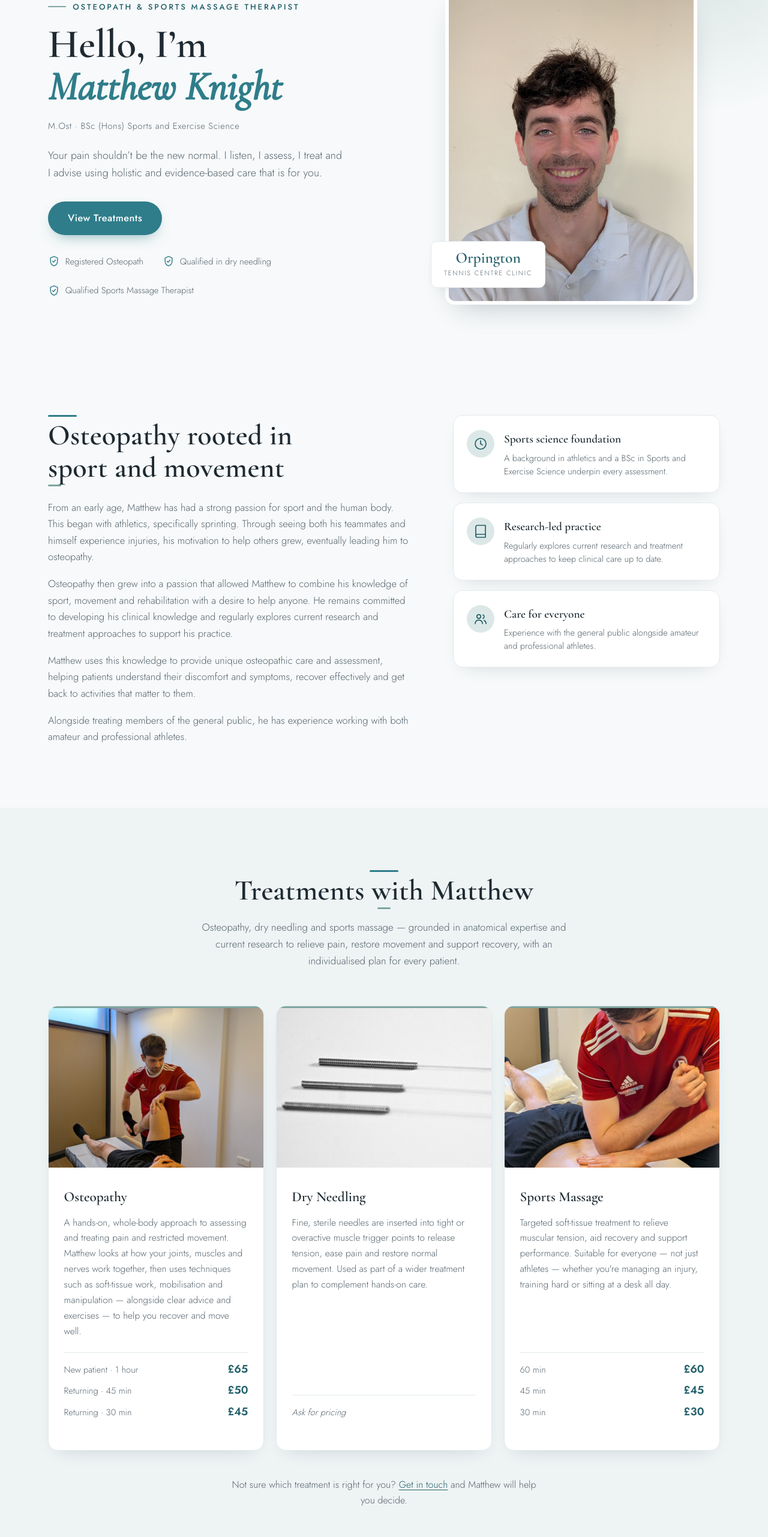
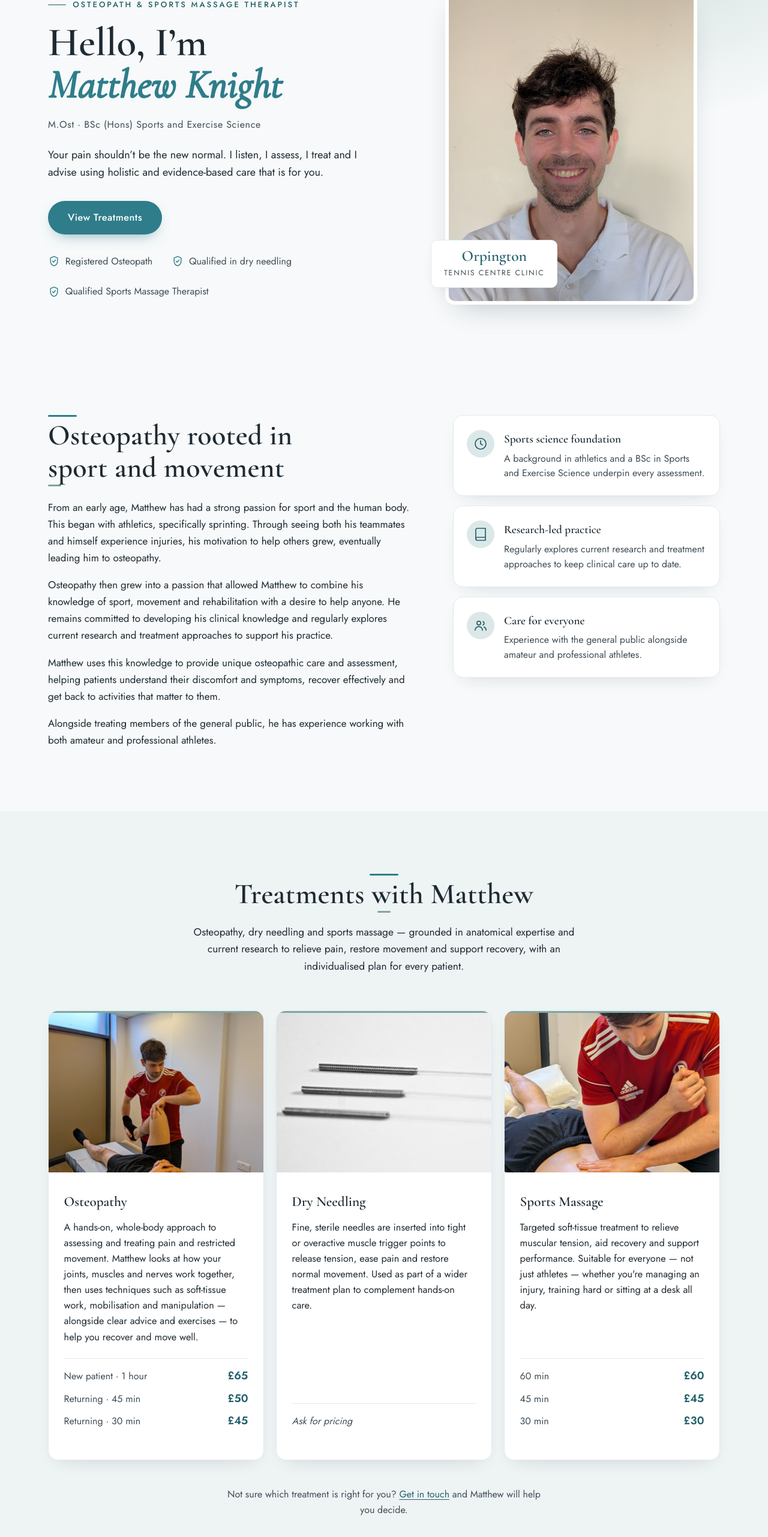
Before and after one commit to ReganDev/msa, a React (Vite) app: page / in a window 1280 px wide. Shown: the part 169-2732 px from the top of the page at 60% size. Built offline with nearby package versions, Linux system fonts and the light colour scheme.

Commit message:
easier to read text

```diff
--- a/src/index.css
+++ b/src/index.css
@@ -37,7 +37,7 @@
   --bg-alt: #eef3f4;
   --surface: #ffffff;
   --ink: #1e2a32;
-  --ink-soft: #55636c;
+  --ink-soft: #3f4d56;
   --primary: #2f7d8a;
   --primary-dark: #24616b;
   --accent: #7fa6a0;
@@ -68,7 +68,7 @@ html {
 body {
   margin: 0;
   font-family: var(--font-sans);
-  font-weight: 300;
+  font-weight: 400;
   font-size: 1rem;
   line-height: 1.65;
   color: var(--ink);
@@ -158,8 +158,9 @@ a:hover {
 }
 
 .section__lead {
-  color: var(--ink-soft);
-  font-size: 1.06rem;
+  color: var(--ink);
+  font-size: 1.08rem;
+  line-height: 1.65;
   margin: 0;
 }
 
@@ -492,7 +493,7 @@ a:hover {
 }
 
 .hero__credentials {
-  font-size: 0.92rem;
+  font-size: 1rem;
   letter-spacing: 0.04em;
   color: var(--ink-soft);
   margin: 0 0 1.4rem;
@@ -500,7 +501,8 @@ a:hover {
 
 .hero__lead {
   font-size: 1.12rem;
-  color: var(--ink-soft);
+  color: var(--ink);
+  line-height: 1.65;
   max-width: 48ch;
   margin: 0 0 2rem;
 }
@@ -525,7 +527,7 @@ a:hover {
   display: flex;
   align-items: center;
   gap: 0.55rem;
-  font-size: 0.92rem;
+  font-size: 1rem;
   color: var(--ink-soft);
 }
 
@@ -592,8 +594,8 @@ a:hover {
 
 .hero__badge-label {
   display: block;
-  font-size: 0.68rem;
-  letter-spacing: 0.16em;
+  font-size: 0.78rem;
+  letter-spacing: 0.14em;
   text-transform: uppercase;
   color: var(--ink-soft);
   margin-top: 0.3rem;
@@ -641,8 +643,9 @@ a:hover {
 
 .about__prose p {
   margin: 0 0 1.1rem;
-  color: var(--ink-soft);
-  font-size: 1.04rem;
+  color: var(--ink);
+  font-size: 1.06rem;
+  line-height: 1.65;
 }
 
 .about__prose p:last-child {
@@ -697,9 +700,9 @@ a:hover {
 
 .about__card-text {
   color: var(--ink-soft);
-  font-size: 0.92rem;
+  font-size: 1rem;
   margin: 0;
-  line-height: 1.5;
+  line-height: 1.55;
 }
 
 @media (max-width: 860px) {
@@ -778,8 +781,9 @@ a:hover {
 }
 
 .services__blurb {
-  color: var(--ink-soft);
-  font-size: 0.98rem;
+  color: var(--ink);
+  font-size: 1.02rem;
+  line-height: 1.6;
   margin: 0 0 1.4rem;
 }
 
@@ -800,7 +804,7 @@ a:hover {
 }
 
 .services__tier-label {
-  font-size: 0.92rem;
+  font-size: 1rem;
   color: var(--ink-soft);
 }
 
@@ -818,7 +822,7 @@ a:hover {
   margin: auto 0 1.4rem;
   padding-top: 1rem;
   border-top: 1px solid var(--border);
-  font-size: 0.92rem;
+  font-size: 1rem;
   color: var(--ink-soft);
   font-style: italic;
 }
@@ -830,6 +834,8 @@ a:hover {
 .section__footnote {
   text-align: center;
   color: var(--ink-soft);
+  font-size: 1rem;
+  line-height: 1.6;
   margin: 2.75rem auto 0;
   max-width: 56ch;
 }
@@ -862,9 +868,10 @@ a:hover {
 }
 
 .location__intro {
-  color: var(--ink-soft);
+  color: var(--ink);
   margin: 0 0 1.75rem;
-  font-size: 1.04rem;
+  font-size: 1.06rem;
+  line-height: 1.65;
 }
 
 .location__list {
@@ -883,11 +890,11 @@ a:hover {
 }
 
 .location__row dt {
-  font-size: 0.78rem;
-  letter-spacing: 0.14em;
+  font-size: 0.84rem;
+  letter-spacing: 0.12em;
   text-transform: uppercase;
   color: var(--ink-soft);
-  font-weight: 500;
+  font-weight: 600;
 }
 
 .location__row dd {
@@ -927,9 +934,10 @@ a:hover {
 }
 
 .contact__lead {
-  color: var(--ink-soft);
+  color: var(--ink);
   margin: 0 0 1.75rem;
-  font-size: 1.04rem;
+  font-size: 1.06rem;
+  line-height: 1.65;
 }
 
 .contact__consult {
@@ -983,11 +991,11 @@ a:hover {
 }
 
 .contact__point dt {
-  font-size: 0.74rem;
-  letter-spacing: 0.14em;
+  font-size: 0.84rem;
+  letter-spacing: 0.12em;
   text-transform: uppercase;
   color: var(--ink-soft);
-  font-weight: 500;
+  font-weight: 600;
   margin-bottom: 0.15rem;
 }
 
@@ -1018,11 +1026,11 @@ a:hover {
 }
 
 .form__label {
-  font-size: 0.82rem;
-  letter-spacing: 0.06em;
+  font-size: 0.875rem;
+  letter-spacing: 0.05em;
   text-transform: uppercase;
   color: var(--ink-soft);
-  font-weight: 500;
+  font-weight: 600;
 }
 
 .form__req {
@@ -1059,8 +1067,9 @@ a:hover {
   align-items: flex-start;
   gap: 0.6rem;
   margin-bottom: 1.35rem;
-  font-size: 0.95rem;
+  font-size: 1rem;
   color: var(--ink-soft);
+  line-height: 1.5;
   cursor: pointer;
 }
 
@@ -1126,8 +1135,9 @@ a:hover {
 
 .form__success-text {
   margin: 0;
-  font-size: 0.95rem;
+  font-size: 1rem;
   color: var(--ink-soft);
+  line-height: 1.55;
 }
 
 @media (max-width: 860px) {
@@ -1167,7 +1177,8 @@ a:hover {
 
 .footer__tag {
   margin: 0;
-  font-size: 0.95rem;
+  font-size: 1rem;
+  color: #d5dfe3;
 }
 
 .footer__links {
@@ -1178,9 +1189,9 @@ a:hover {
 }
 
 .footer__links a {
-  color: #cdd8dd;
+  color: #d5dfe3;
   text-decoration: none;
-  font-size: 0.88rem;
+  font-size: 0.9rem;
   letter-spacing: 0.08em;
   text-transform: uppercase;
 }
@@ -1191,8 +1202,8 @@ a:hover {
 
 .footer__copy {
   margin: 0;
-  font-size: 0.85rem;
-  color: #8ea1a8;
+  font-size: 0.9rem;
+  color: #a8b8bd;
 }
 
 /* ---------- reveal animation ---------- */
```
Also changed, not shown: .impeccable/hook.cache.json.
